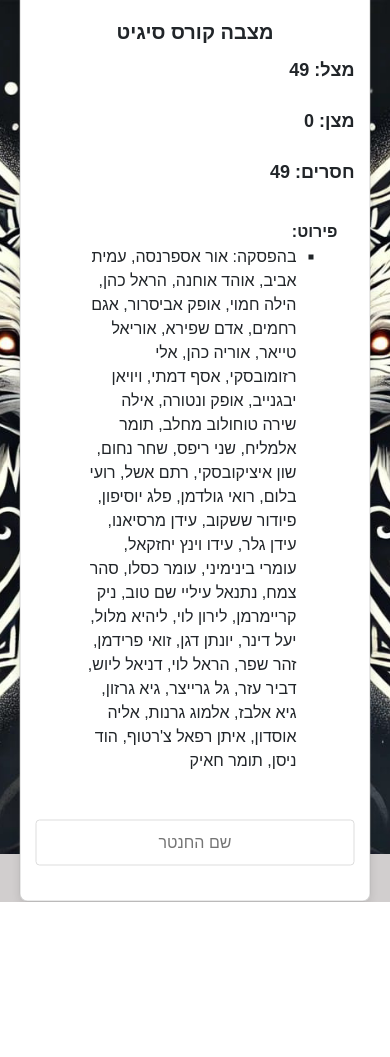
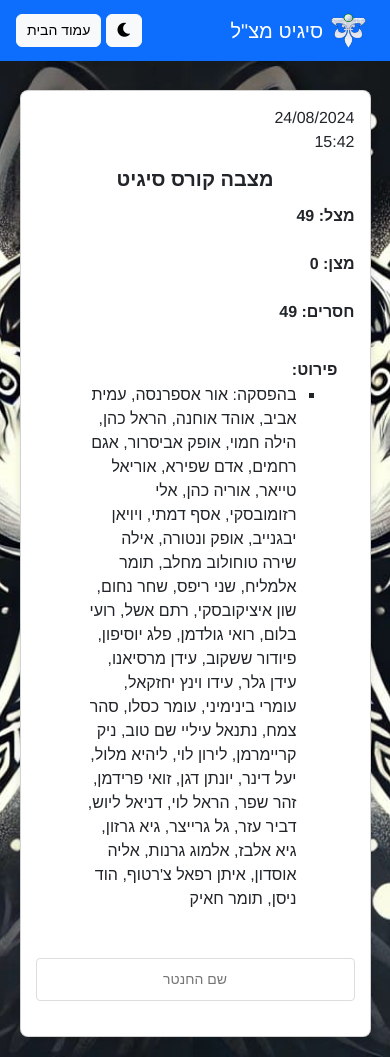
Before and after one commit to Esperansa1/matzal, a Flask app: page /matzal in a window 390 px wide. Before the commit the page ends 902 px from the top, so only its background shows below. Run offline with Flask 3, Linux system fonts and the light colour scheme; some libraries are stand-ins or nearby versions.

Commit message:
added navbar+darkmode to mazal.html

```diff
--- a/templates/matzal.html
+++ b/templates/matzal.html
@@ -4,35 +4,40 @@
     <meta charset="UTF-8">
     <meta name="viewport" content="width=device-width, initial-scale=1.0">
     <title>מצל סיגיט</title>
+    <link rel="stylesheet" href="https://cdnjs.cloudflare.com/ajax/libs/font-awesome/5.15.4/css/all.min.css">
     <link href="https://cdn.jsdelivr.net/npm/bootstrap@5.3.0/dist/css/bootstrap.min.css" rel="stylesheet">
     <link rel="stylesheet" href="https://code.jquery.com/ui/1.12.1/themes/base/jquery-ui.css">
     <script src="https://code.jquery.com/jquery-3.6.0.min.js"></script>
     <script src="https://code.jquery.com/ui/1.12.1/jquery-ui.min.js"></script>
     <style>
+        @import url('https://fonts.googleapis.com/css2?family=Arimo:ital,wght@0,400..700;1,400..700&display=swap');
 
         body {
-            font-family: Arial, sans-serif;
-            display: flex;
-            justify-content: center;
-            align-items: center;
+            font-family: 'Arimo', sans-serif;
             background-color: #d1cece;
             direction: rtl;
-            margin-top: 10px;
+            margin: 0;
+            padding-top: 70px;
             background-image: url("/static/sigit-logo.jpg");
             background-position: center 0px;
             background-repeat: no-repeat;
+        }
+        .navbar {
+            position: fixed;
+            top: 0;
+            width: 100%;
+            z-index: 1000;
+            font-family: 'Arimo', sans-serif;
         }
         .card {
             background: #fff;
             border-radius: 8px;
             box-shadow: 0 4px 8px rgba(0, 0, 0, 0.1);
-            max-width: 400px;
-            padding: 20px;
-            width: 100%;
-            position: absolute;
-            top: 50%;
-            left: 50%;
-            transform: translate(-50%, -50%);
+            max-width: 500px;
+            padding: 30px;
+            margin: 30px auto;
+            width: 90%;
+            font-family: 'Arimo', sans-serif;
         }
         .card-header {
             font-size: 14px;
@@ -63,7 +68,8 @@
             padding: 10px;
             margin: 20px 0;
             text-align: center;
-            width: 80%;
+            width: 100%;
+            font-family: 'Arimo', sans-serif;
         }
         li {
             padding: 1px;
@@ -73,17 +79,59 @@
             font-size: 20px;
         }
 
+        .dark-mode {
+            background-color: #121212;
+            color: #e0e0e0;
+            font-family: 'Arimo', sans-serif;
+        }
+
+        .dark-mode .card {
+            background-color: #2a2a2a;
+            color: #e0e0e0;
+            box-shadow: 0 4px 8px rgba(255, 255, 255, 0.1);
+        }
+
+        .dark-mode .name-placeholder {
+            background-color: #3a3a3a;
+            color: #e0e0e0;
+            border: 1px solid #555;
+        }
+
+        .dark-mode li {
+            color: #e0e0e0;
+        }
+
+        .dark-mode body {
+            background-image: none;
+        }
+
+        @media (max-width: 768px) {
+            .card {
+                max-width: 90%;
+                padding: 20px;
+                margin: 20px auto;
+            }
+
+            .card-title {
+                font-size: 22px;
+            }
+
+            .matzan {
+                font-size: 18px;
+            }
+        }
+
         @media (max-width: 480px) {
             body {
                 background-size: cover;
                 background-position: center;
-                height: 100vh;
-                padding: 0;
+                padding-top: 70px;
             }
 
             .card {
-                max-width: 90%;
+                max-width: 95%;
                 padding: 15px;
+                margin: 20px auto;
             }
 
             .card-title {
@@ -91,16 +139,41 @@
             }
 
             .matzan {
-                font-size: 18px;
+                font-size: 16px;
             }
 
             .name-placeholder {
                 width: 100%;
+                font-size: 14px;
+            }
+
+            .navbar-brand img {
+                width: 35px;
+                height: 35px;
+            }
+
+            .btn.matzal-btn {
+                padding: 5px 10px;
+                font-size: 14px;
             }
         }
     </style>
+
 </head>
 <body>
+
+    <nav class="navbar navbar-dark bg-primary d-flex align-items-center">
+        <a class="navbar-brand d-flex align-items-center" href="https://www.mitgaisim.idf.il/%D7%AA%D7%A4%D7%A7%D7%99%D7%93%D7%99%D7%9D/%D7%9E%D7%A1%D7%9C%D7%95%D7%9C-%D7%90%D7%95%D7%9E%D7%92%D7%94/">
+            <img src="/static/favicon.ico" width="45" height="45" alt="" class="mx-2">
+            <label class="navbar-label">סיגיט מצ"ל</label>
+        </a>
+        <div class="mx-3">
+            <button id="theme-toggle" class="btn btn-light matzal-btn">
+                <i id="theme-icon" class="fas fa-moon"></i>
+            </button>
+            <a href="{{ url_for('index') }}" class="btn btn-light matzal-btn">עמוד הבית</a>
+        </div>
+    </nav>
 
     <div class="card">
         <div id="current-date"></div>
@@ -125,6 +198,33 @@
     <script src="https://cdn.jsdelivr.net/npm/@popperjs/core@2.9.3/dist/umd/popper.min.js"></script>
     <script src="https://cdn.jsdelivr.net/npm/bootstrap@5.3.0/dist/js/bootstrap.min.js"></script>
     <script>
+        document.addEventListener("DOMContentLoaded", function() {
+            const themeToggle = document.getElementById('theme-toggle');
+            const themeIcon = document.getElementById('theme-icon');
+            const currentTheme = localStorage.getItem('theme');
+
+            if (currentTheme === 'dark') {
+                document.body.classList.add('dark-mode');
+                themeIcon.classList.remove('fa-moon');
+                themeIcon.classList.add('fa-sun');
+            }
+
+            themeToggle.addEventListener('click', function() {
+                document.body.classList.toggle('dark-mode');
+
+                if (document.body.classList.contains('dark-mode')) {
+                    themeIcon.classList.remove('fa-moon');
+                    themeIcon.classList.add('fa-sun');
+                    localStorage.setItem('theme', 'dark');
+                } else {
+                    themeIcon.classList.remove('fa-sun');
+                    themeIcon.classList.add('fa-moon');
+                    localStorage.setItem('theme', 'light');
+                }
+            });
+        });
+
+
         $(document).ready(function() {
             // Set background blend mode
             if ($(window).width() > 480) {
@@ -170,8 +270,6 @@
                 const currentHours = ('0' + currentDate.getHours()).slice(-2);
                 const currentMinutes = ('0' + currentDate.getMinutes()).slice(-2);
 
-                console.log(data.course_status.total_count);
-
                 $('#matzal').text(`מצל: ${data.course_status.total_count}`);
                 $('#matzan').text(`מצן: ${data.course_status.present_count}`);
                 $('#missing').text(`חסרים: ${data.course_status.missing_count}`);
```
